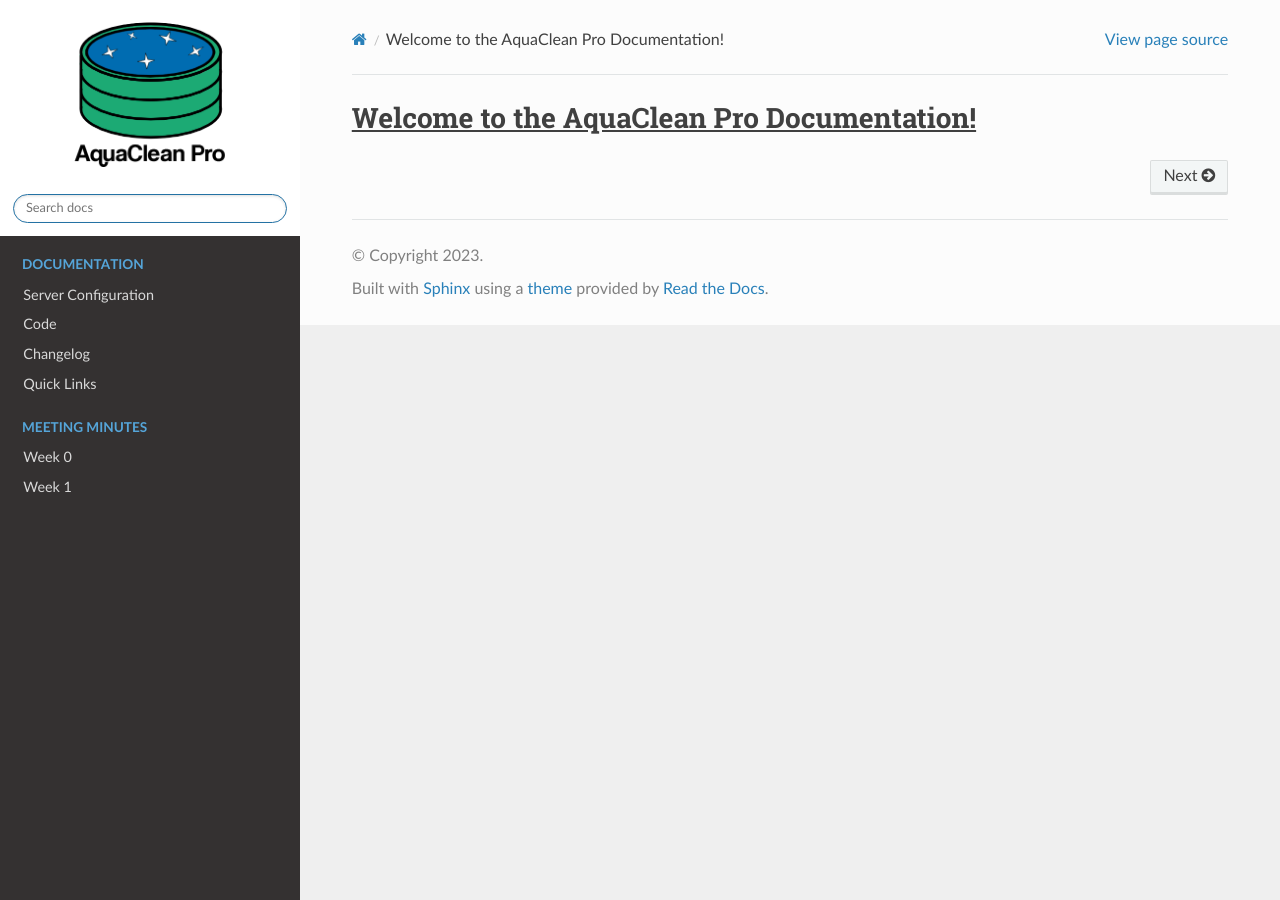
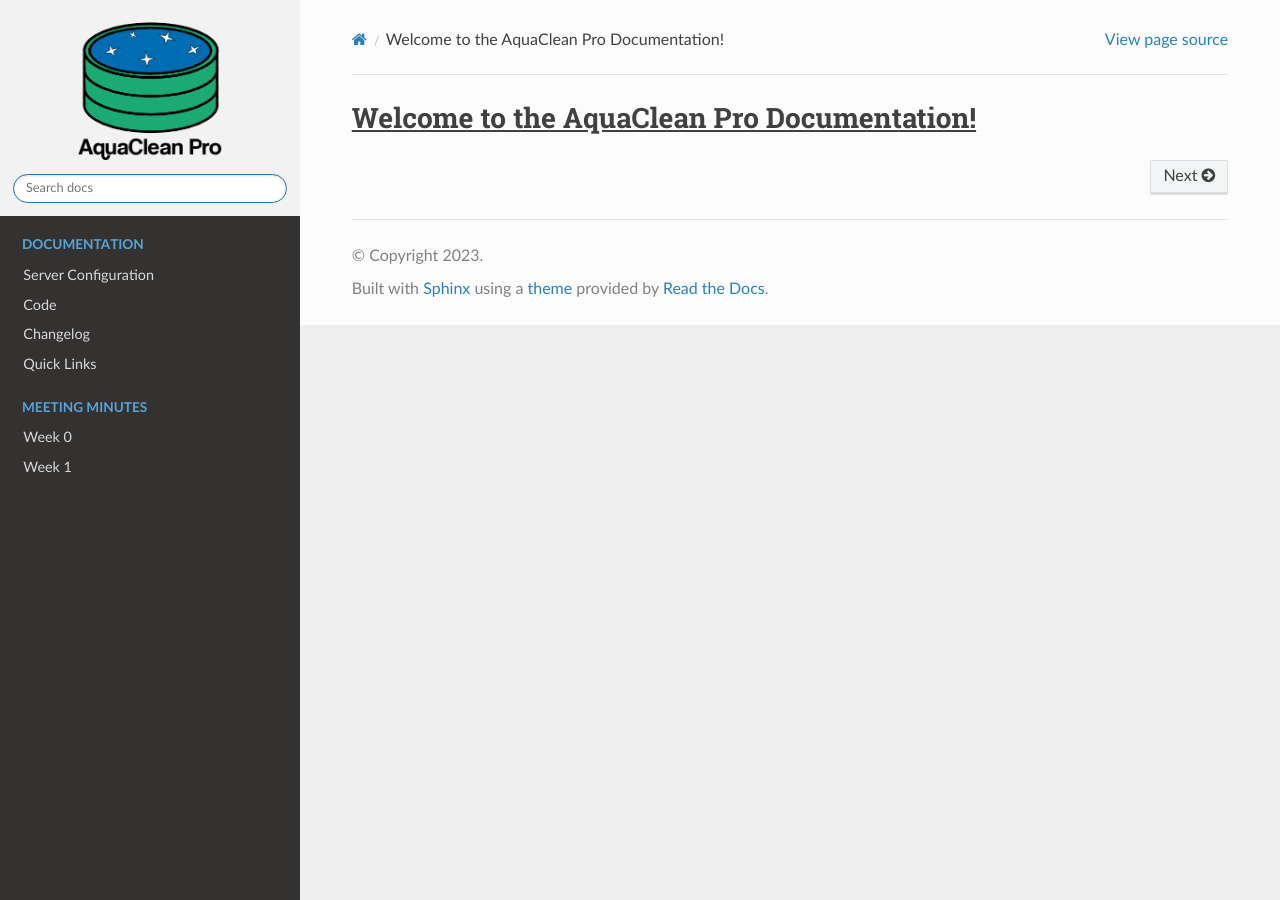
Before and after one commit to NathanWeiland10/AquaCleanPro, a Sphinx documentation site: the page built from docs/index.rst, in a window 1280 px wide. Built offline with Sphinx 7.4.7 and the Read the Docs theme 2.0.0, drawn with Linux system fonts in a browser that asks for light colours.

Commit message:
changed styling

```diff
--- a/docs/_static/theme.css
+++ b/docs/_static/theme.css
@@ -8,5 +8,15 @@
 }
 
 .wy-side-nav-search {
-    background-color: white;
+    background-color: #f2f2f2;
 }
+
+.wy-side-nav-search .wy-dropdown>a, .wy-side-nav-search>a {
+    padding: -2px 6px;
+    margin-bottom: 0;
+}
+
+.wy-side-nav-search .wy-dropdown>a img.logo, .wy-side-nav-search>a img.logo {
+    height: auto;
+    width: 250px;
+}
```
